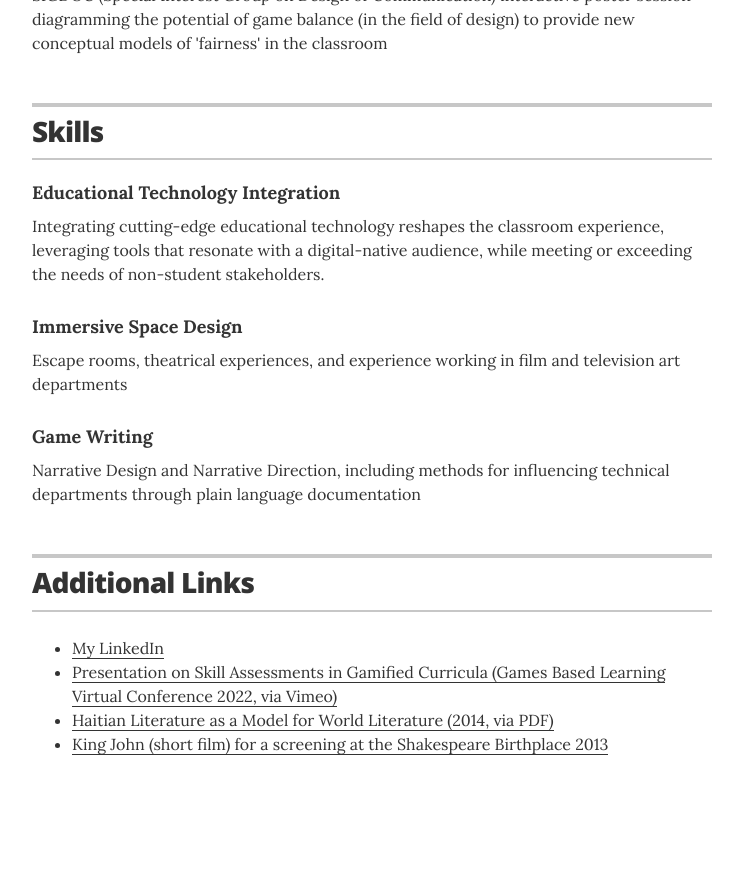
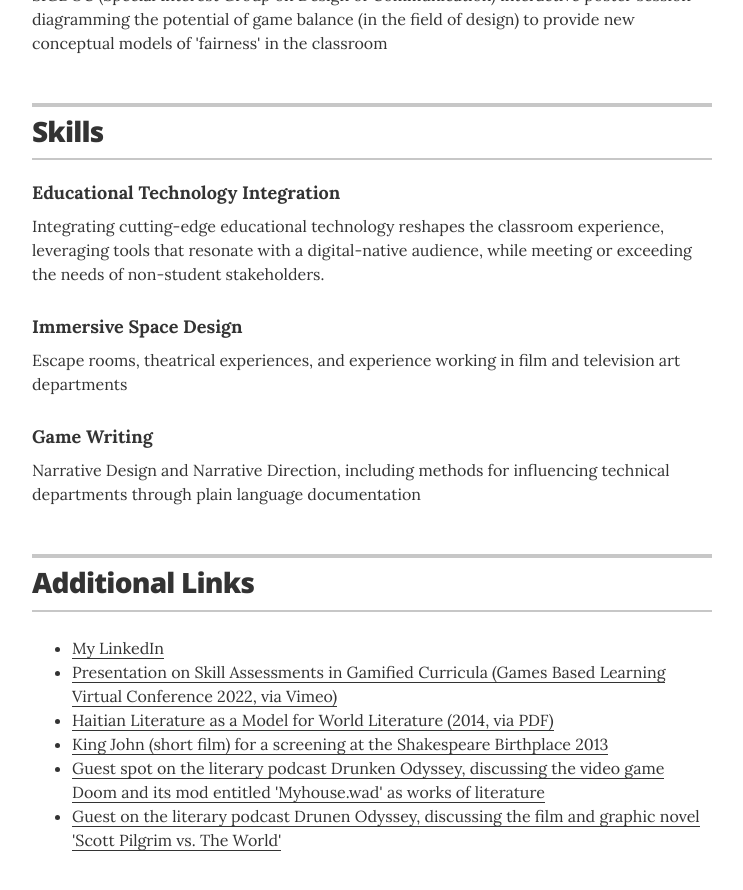
Before and after one commit to mwmxyz/academic, a Jekyll site: the page built from index.html, in a window 1280 px wide and 900 px high, scrolled down 2526 px. Shown: the top 890 px of the window, without its empty margins (268-1011 px from the left). Built offline with Jekyll 4.4.1, drawn with Linux system fonts in a browser that asks for light colours; before the commit the page ends 3330 px from its top, so only the background shows below that.

Commit message:
Update links.yml

```diff
--- a/_data/links.yml
+++ b/_data/links.yml
@@ -10,3 +10,9 @@
 
 - url: "https://vimeo.com/manage/videos/68965793"
   description: King John (short film) for a screening at the Shakespeare Birthplace 2013
+
+- url: "https://https://thedrunkenodyssey.com/2023/08/06/587-a-discussion-of-myhouse-wad-for-doom-with-michael-merriam/"
+  description: Guest spot on the literary podcast Drunken Odyssey, discussing the video game Doom and its mod entitled 'Myhouse.wad' as works of literature
+
+- url: "https://thedrunkenodyssey.com/2020/05/30/episode-422-michael-merriam/"
+  description: Guest on the literary podcast Drunen Odyssey, discussing the film and graphic novel 'Scott Pilgrim vs. The World'
```
